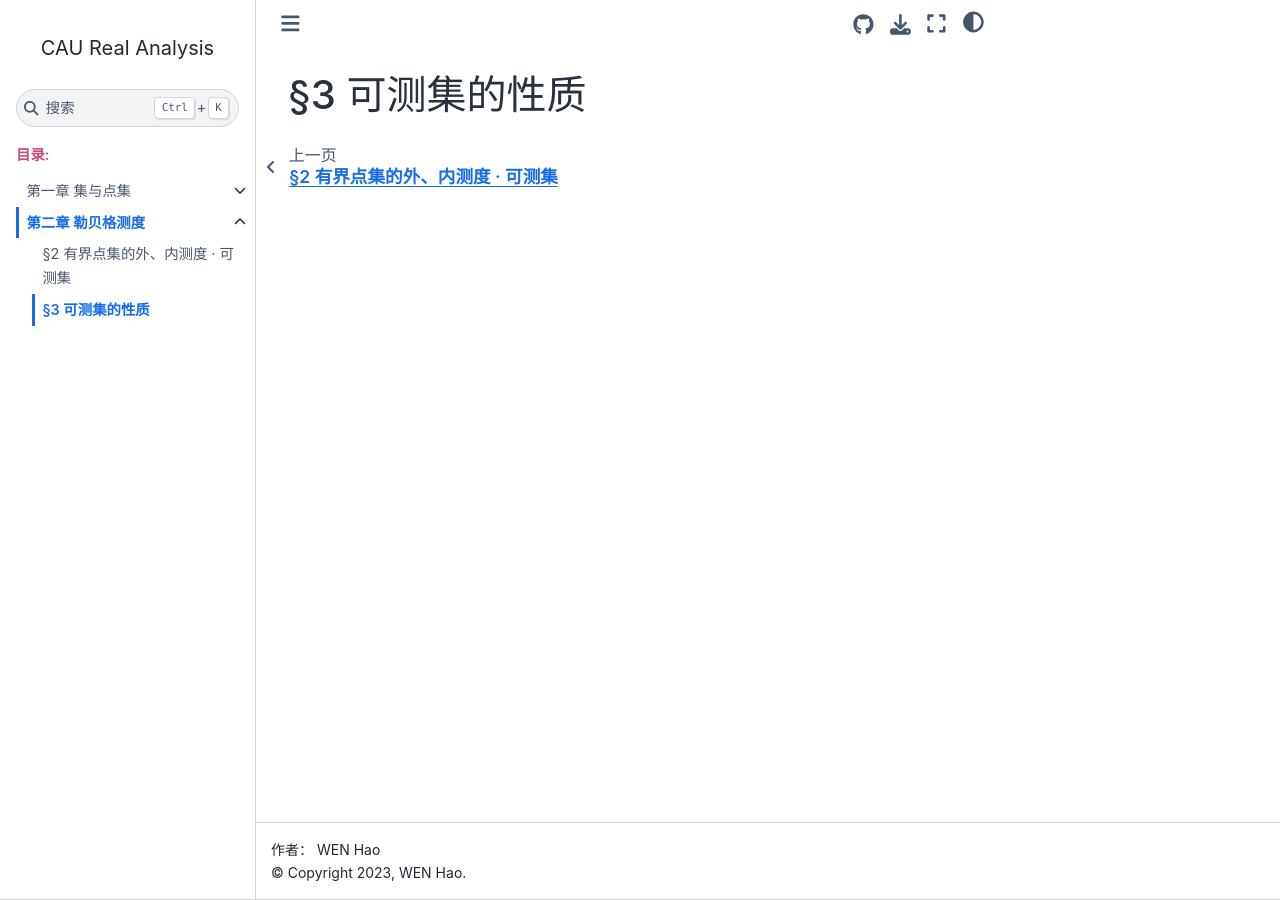
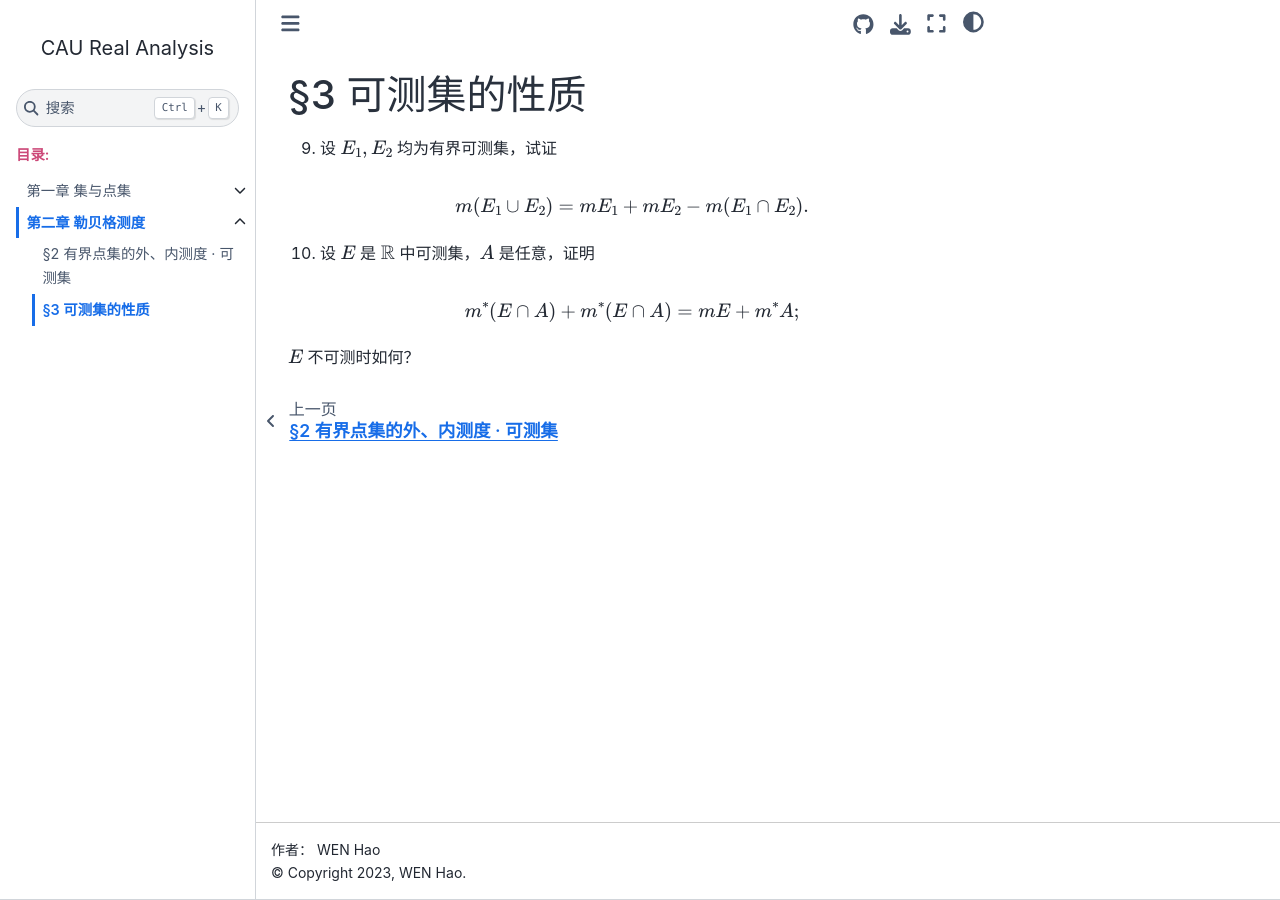
Before and after one commit to wenh06/CAU-Courses, a Sphinx documentation site: the page built from RealAnalysis/source/chapter2/sec3.rst, in a window 1280 px wide. Built offline with Sphinx 7.4.7 and the Sphinx Book theme 1.1.4, drawn with Linux system fonts in a browser that asks for light colours.

Commit message:
update real analysis section 2.2

```diff
--- a/RealAnalysis/source/chapter2/sec3.rst
+++ b/RealAnalysis/source/chapter2/sec3.rst
@@ -1,2 +1,16 @@
 §3 可测集的性质
 ------------------------------------------
+
+9. 设 :math:`E_1, E_2` 均为有界可测集，试证
+
+.. math::
+
+    m (E_1 \cup E_2) = m E_1 + m E_2 - m (E_1 \cap E_2).
+
+10. 设 :math:`E` 是 :math:`\mathbb{R}` 中可测集，:math:`A` 是任意，证明
+
+.. math::
+
+    m^* (E \cap A) + m^* (E \cap A) = m E + m^* A;
+
+:math:`E` 不可测时如何？
```
Also changed, not shown: RealAnalysis/source/chapter2/sec2.rst (+46 -3 lines).
